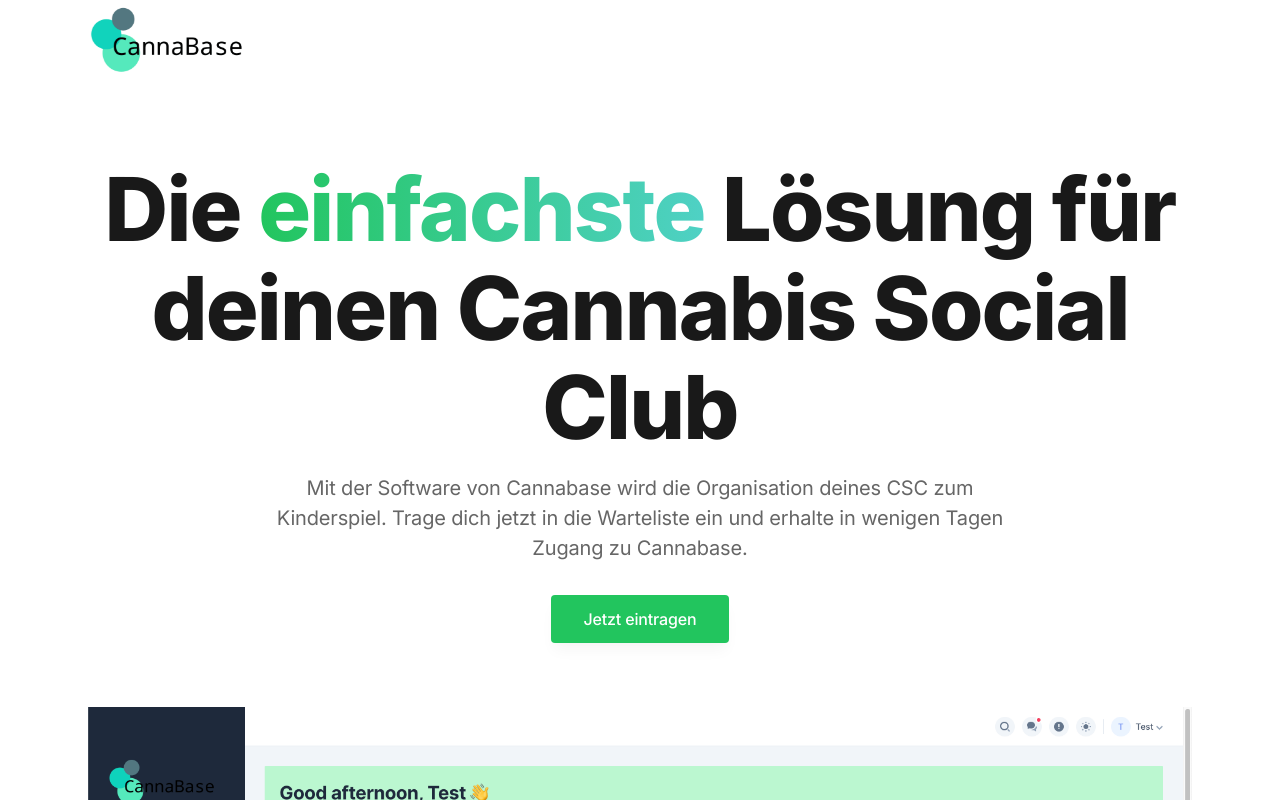
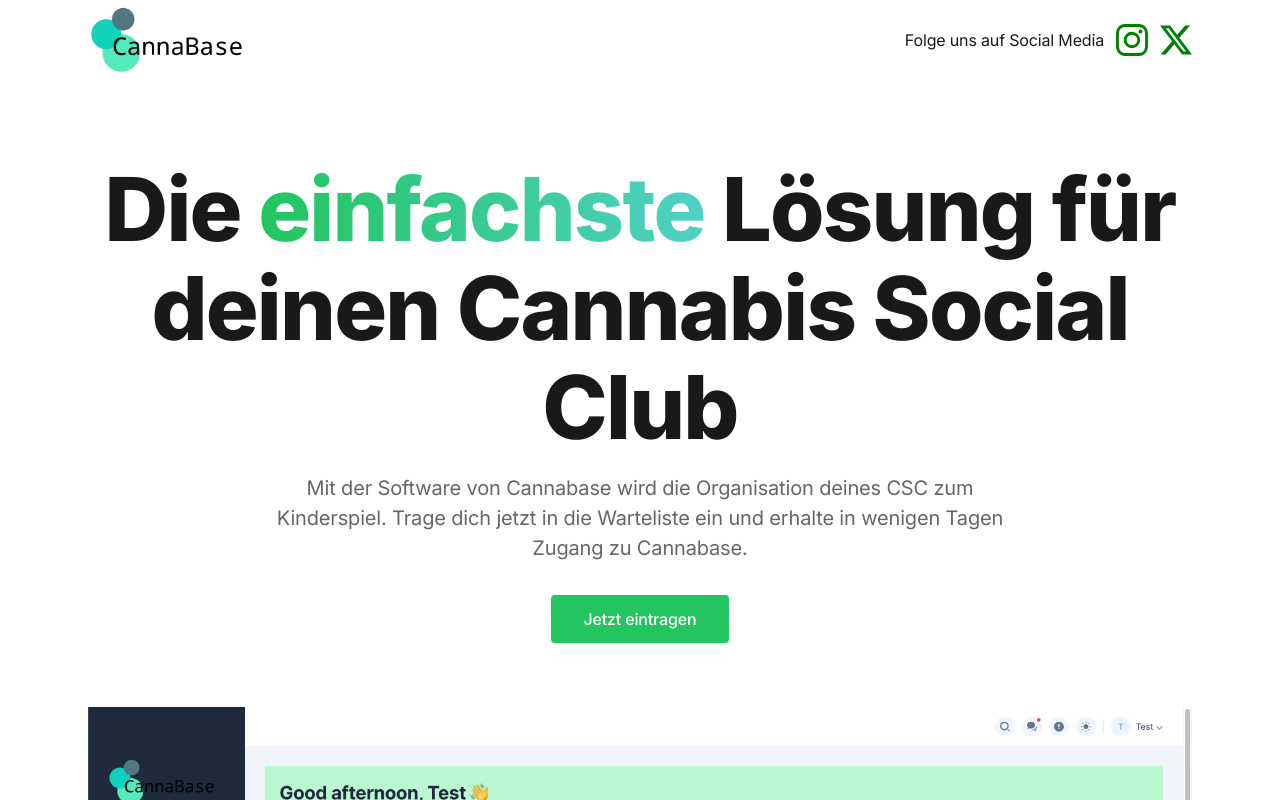
Before and after one commit to cannabase/cannabase-landing, a Next.js app: page / in a window 1280 px wide. Shown: the top 800 px of the page. Built offline with nearby package versions, Linux system fonts and the light colour scheme.

Commit message:
feat: added social media links

```diff
--- a/components/ui/footer.tsx
+++ b/components/ui/footer.tsx
@@ -53,14 +53,27 @@
 
         {/* Social as */}
           <ul className="flex mb-4 md:order-1 md:ml-4 md:mb-0">
-            {/*<li>
-              <a href="#0" className="flex justify-center items-center text-gray-600 hover:text-gray-900 bg-white hover:bg-white-100 rounded-full shadow transition duration-150 ease-in-out" aria-label="Twitter">
-                <svg className="w-8 h-8 fill-current" viewBox="0 0 32 32" xmlns="http://www.w3.org/2000/svg">
-                  <path d="m13.063 9 3.495 4.475L20.601 9h2.454l-5.359 5.931L24 23h-4.938l-3.866-4.893L10.771 23H8.316l5.735-6.342L8 9h5.063Zm-.74 1.347h-1.457l8.875 11.232h1.36l-8.778-11.232Z" />
+            <li>
+              <a href="https://www.instagram.com/cannabase.club/"
+                 className="flex justify-center items-center text-gray-600 hover:text-gray-900 bg-white hover:bg-white-100 rounded-full shadow transition duration-150 ease-in-out"
+                 aria-label="Instagram">
+                <svg xmlns="http://www.w3.org/2000/svg" width="16" height="16" fill="currentColor"
+                     className="bi bi-instagram" viewBox="0 0 16 16">
+                  <path
+                      d="M8 0C5.829 0 5.556.01 4.703.048 3.85.088 3.269.222 2.76.42a3.9 3.9 0 0 0-1.417.923A3.9 3.9 0 0 0 .42 2.76C.222 3.268.087 3.85.048 4.7.01 5.555 0 5.827 0 8.001c0 2.172.01 2.444.048 3.297.04.852.174 1.433.372 1.942.205.526.478.972.923 1.417.444.445.89.719 1.416.923.51.198 1.09.333 1.942.372C5.555 15.99 5.827 16 8 16s2.444-.01 3.298-.048c.851-.04 1.434-.174 1.943-.372a3.9 3.9 0 0 0 1.416-.923c.445-.445.718-.891.923-1.417.197-.509.332-1.09.372-1.942C15.99 10.445 16 10.173 16 8s-.01-2.445-.048-3.299c-.04-.851-.175-1.433-.372-1.941a3.9 3.9 0 0 0-.923-1.417A3.9 3.9 0 0 0 13.24.42c-.51-.198-1.092-.333-1.943-.372C10.443.01 10.172 0 7.998 0zm-.717 1.442h.718c2.136 0 2.389.007 3.232.046.78.035 1.204.166 1.486.275.373.145.64.319.92.599s.453.546.598.92c.11.281.24.705.275 1.485.039.843.047 1.096.047 3.231s-.008 2.389-.047 3.232c-.035.78-.166 1.203-.275 1.485a2.5 2.5 0 0 1-.599.919c-.28.28-.546.453-.92.598-.28.11-.704.24-1.485.276-.843.038-1.096.047-3.232.047s-2.39-.009-3.233-.047c-.78-.036-1.203-.166-1.485-.276a2.5 2.5 0 0 1-.92-.598 2.5 2.5 0 0 1-.6-.92c-.109-.281-.24-.705-.275-1.485-.038-.843-.046-1.096-.046-3.233s.008-2.388.046-3.231c.036-.78.166-1.204.276-1.486.145-.373.319-.64.599-.92s.546-.453.92-.598c.282-.11.705-.24 1.485-.276.738-.034 1.024-.044 2.515-.045zm4.988 1.328a.96.96 0 1 0 0 1.92.96.96 0 0 0 0-1.92m-4.27 1.122a4.109 4.109 0 1 0 0 8.217 4.109 4.109 0 0 0 0-8.217m0 1.441a2.667 2.667 0 1 1 0 5.334 2.667 2.667 0 0 1 0-5.334"/>
                 </svg>
               </a>
             </li>
-            <li className="ml-4">
+            <a href="https://twitter.com/CannaBaseClub"
+               className="flex justify-center items-center text-gray-600 hover:text-gray-900 bg-white hover:bg-white-100 transition duration-150 ease-in-out ml-3"
+               aria-label="X (Twitter)">
+              <svg xmlns="http://www.w3.org/2000/svg" width="16" height="16" fill="currentColor"
+                   className="bi bi-twitter-x" viewBox="0 0 16 16">
+                <path
+                    d="M12.6.75h2.454l-5.36 6.142L16 15.25h-4.937l-3.867-5.07-4.425 5.07H.316l5.733-6.57L0 .75h5.063l3.495 4.633L12.601.75Zm-.86 13.028h1.36L4.323 2.145H2.865z"/>
+              </svg>
+            </a>
+            {/*<li className="ml-4">
               <a href="#0" className="flex justify-center items-center text-gray-600 hover:text-gray-900 bg-white hover:bg-white-100 rounded-full shadow transition duration-150 ease-in-out" aria-label="Facebook">
                 <svg className="w-8 h-8 fill-current" viewBox="0 0 32 32" xmlns="http://www.w3.org/2000/svg">
                   <path d="M14.023 24L14 17h-3v-3h3v-2c0-2.7 1.672-4 4.08-4 1.153 0 2.144.086 2.433.124v2.821h-1.67c-1.31 0-1.563.623-1.563 1.536V14H21l-1 3h-2.72v7h-3.257z" />
--- a/components/ui/header.tsx
+++ b/components/ui/header.tsx
@@ -34,6 +34,32 @@
 
           {/* Desktop navigation */}
           <nav className="hidden md:flex md:grow">
+            <ul className="flex grow justify-end flex-wrap items-center">
+              <li className="mr-3">Folge uns auf Social Media</li>
+              <li>
+                <a href="https://www.instagram.com/cannabase.club/"
+                   className="flex justify-center items-center text-gray-600 hover:text-gray-900 bg-white hover:bg-white-100 rounded-full shadow transition duration-150 ease-in-out"
+                   aria-label="Instagram">
+                  <svg xmlns="http://www.w3.org/2000/svg" width="32" height="32" fill="green"
+                       className="bi bi-instagram" viewBox="0 0 16 16">
+                    <path
+                        d="M8 0C5.829 0 5.556.01 4.703.048 3.85.088 3.269.222 2.76.42a3.9 3.9 0 0 0-1.417.923A3.9 3.9 0 0 0 .42 2.76C.222 3.268.087 3.85.048 4.7.01 5.555 0 5.827 0 8.001c0 2.172.01 2.444.048 3.297.04.852.174 1.433.372 1.942.205.526.478.972.923 1.417.444.445.89.719 1.416.923.51.198 1.09.333 1.942.372C5.555 15.99 5.827 16 8 16s2.444-.01 3.298-.048c.851-.04 1.434-.174 1.943-.372a3.9 3.9 0 0 0 1.416-.923c.445-.445.718-.891.923-1.417.197-.509.332-1.09.372-1.942C15.99 10.445 16 10.173 16 8s-.01-2.445-.048-3.299c-.04-.851-.175-1.433-.372-1.941a3.9 3.9 0 0 0-.923-1.417A3.9 3.9 0 0 0 13.24.42c-.51-.198-1.092-.333-1.943-.372C10.443.01 10.172 0 7.998 0zm-.717 1.442h.718c2.136 0 2.389.007 3.232.046.78.035 1.204.166 1.486.275.373.145.64.319.92.599s.453.546.598.92c.11.281.24.705.275 1.485.039.843.047 1.096.047 3.231s-.008 2.389-.047 3.232c-.035.78-.166 1.203-.275 1.485a2.5 2.5 0 0 1-.599.919c-.28.28-.546.453-.92.598-.28.11-.704.24-1.485.276-.843.038-1.096.047-3.232.047s-2.39-.009-3.233-.047c-.78-.036-1.203-.166-1.485-.276a2.5 2.5 0 0 1-.92-.598 2.5 2.5 0 0 1-.6-.92c-.109-.281-.24-.705-.275-1.485-.038-.843-.046-1.096-.046-3.233s.008-2.388.046-3.231c.036-.78.166-1.204.276-1.486.145-.373.319-.64.599-.92s.546-.453.92-.598c.282-.11.705-.24 1.485-.276.738-.034 1.024-.044 2.515-.045zm4.988 1.328a.96.96 0 1 0 0 1.92.96.96 0 0 0 0-1.92m-4.27 1.122a4.109 4.109 0 1 0 0 8.217 4.109 4.109 0 0 0 0-8.217m0 1.441a2.667 2.667 0 1 1 0 5.334 2.667 2.667 0 0 1 0-5.334"/>
+                  </svg>
+                </a>
+              </li>
+              <li>
+                <a href="https://twitter.com/CannaBaseClub"
+                   className="flex justify-center items-center text-gray-600 hover:text-gray-900 bg-white hover:bg-white-100 transition duration-150 ease-in-out ml-3"
+                   aria-label="X (Twitter)">
+                  <svg xmlns="http://www.w3.org/2000/svg" width="32" height="32" fill="green"
+                       className="bi bi-twitter-x" viewBox="0 0 16 16">
+                    <path
+                        d="M12.6.75h2.454l-5.36 6.142L16 15.25h-4.937l-3.867-5.07-4.425 5.07H.316l5.733-6.57L0 .75h5.063l3.495 4.633L12.601.75Zm-.86 13.028h1.36L4.323 2.145H2.865z"/>
+                  </svg>
+                </a>
+              </li>
+
+            </ul>
             {/* Desktop sign in links */}
             {/*<ul className="flex grow justify-end flex-wrap items-center">
               <li>
@@ -51,7 +77,7 @@
 
           </nav>
 
-          <MobileMenu />
+          <MobileMenu/>
 
         </div>
       </div>
```
